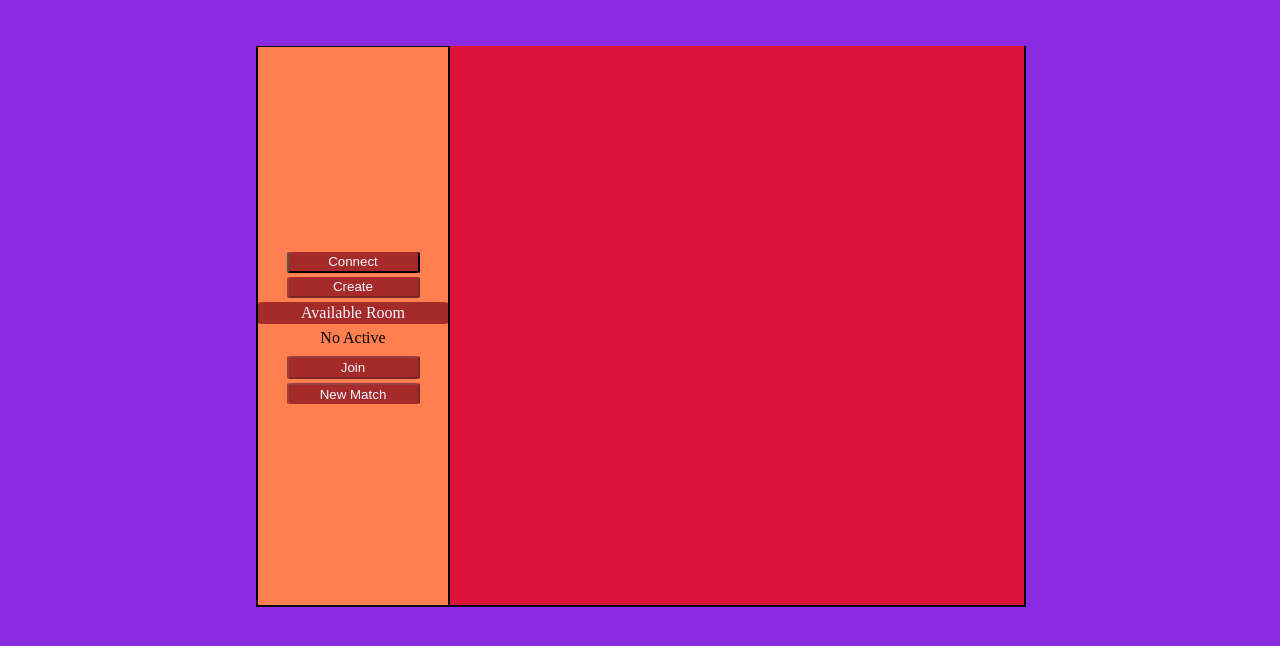
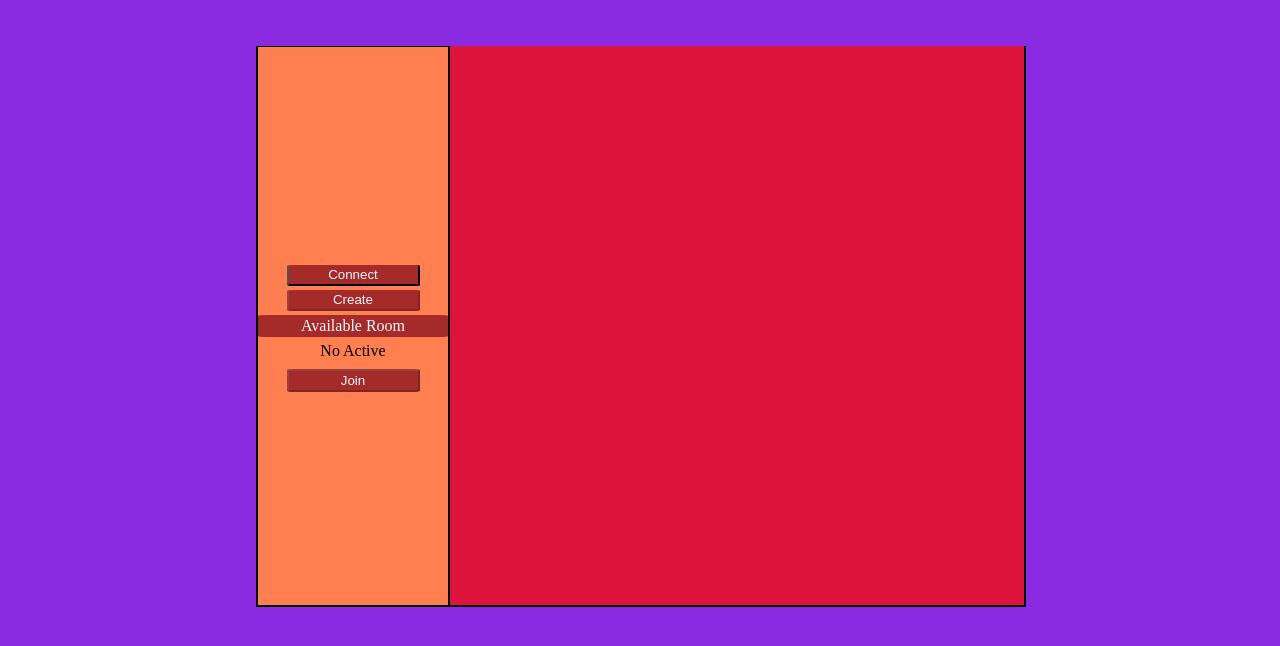
Before and after one commit to Technocharm/TIC-TAC-TOE-WebSocket, a website: page dist/index.html in a window 1280 px wide. Shown: the part 58-704 px from the top of the page. Drawn offline with Linux system fonts and the light colour scheme; files whose address does not match are found by name.

Commit message:
Update index.html

```diff
--- a/dist/index.html
+++ b/dist/index.html
@@ -19,7 +19,7 @@
                 <li>No Active</li>
             </ul>
             <button class="jnbtn">Join</button>
-            <button class="newbtn">New Match</button>
+            <button class="newbtn" style="display:none">New Match</button>
         </div>
         <div class="mainbar">
             <div class="board">
```
